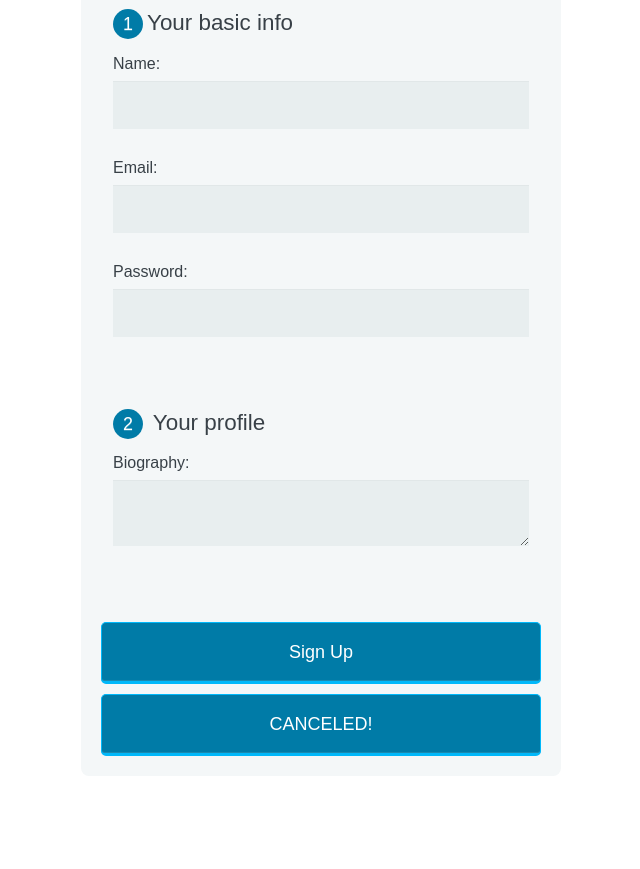
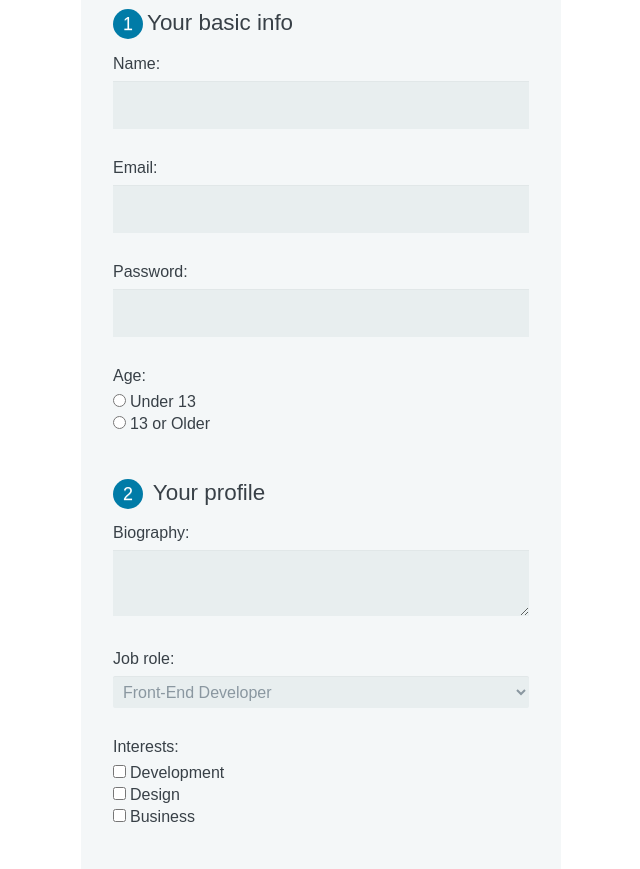
Before and after one commit to brodielgress/teamtreehouse_practice, a plain HTML site: page index.html in a window 1280 px wide. Shown: the part 78-947 px from the top of the page, without its empty margins (319-959 px from the left). Before the commit the page ends 864 px from the top, so only its background shows below. Drawn offline with Linux system fonts and the light colour scheme.

Commit message:
updating these files after finishing treehouse course HTML forms

```diff
--- a/index.html
+++ b/index.html
@@ -27,6 +27,9 @@
                 <label for="password">Password:</label>
                 <input type="password" id="password" name="user_password">
 
+                <label>Age:</label>
+                    <input type="radio" id="under_13" value="under_13" name="user_age"><label for="under_13" class="light">Under 13</label><br>
+                    <input type="radio" id="over_13" value="over_13" name="user_age"><label for="over_13" class="light">13 or Older</label>
             </fieldset>
 
             <fieldset>
@@ -36,10 +39,35 @@
                 <label for="bio">Biography:</label>
                 <textarea id="bio" name="user_bio"></textarea>
 
+                <label for="job">Job role:</label>
+                <select id="job" name="user_job">
+                    <optgroup label="Web">
+                        <option value="frontend_developer">Front-End Developer</option>
+                        <option value="php_developer">PHP Developer</option>
+                        <option value="python_developer">Python Developer</option>
+                        <option value="rails_developer">Rails Developer</option>
+                        <option value="web_designer">Web Designer</option>
+                    </optgroup>
+                    <optgroup label="Mobile">
+                        <option value="wordpress_developer">WordPress Developer</option>
+                        <option value="android_developer">Android Developer</option>
+                        <option value="ios_developer">IOS Developer</option>
+                        <option value="mobile_designer">Mobile Designer</option>
+                    </optgroup>
+                    <optgroup label="Business">
+                        <option value="business_owner">Business Owner</option>
+                        <option value="freelancer">Freelancer</option>
+                    </optgroup>
+                </select>
+
+                <label>Interests:</label>
+                <input type="checkbox" id="development" value="interest_development" name="user_interest"><label class="light" for="development">Development</label><br>
+                <input type="checkbox" id="design" value="interest_design" name="user_interest"><label class="light" for="design">Design</label><br>
+                <input type="checkbox" id="business" value="interest_business" name="user_interest"><label class="light" for="business">Business</label><br>
             </fieldset>
 
                 <button type="submit">Sign Up</button>
-                <button type="reset">CANCELED!</button>
+                <button type="reset">FUHGEDDABOUTIT!</button>
 
 
 
```
